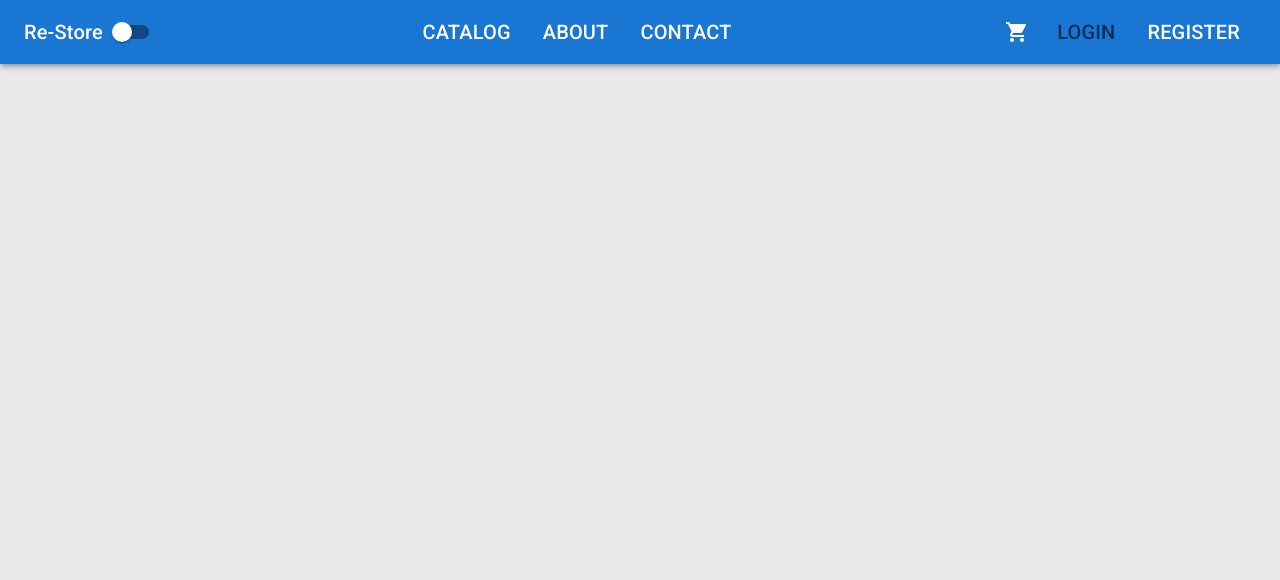
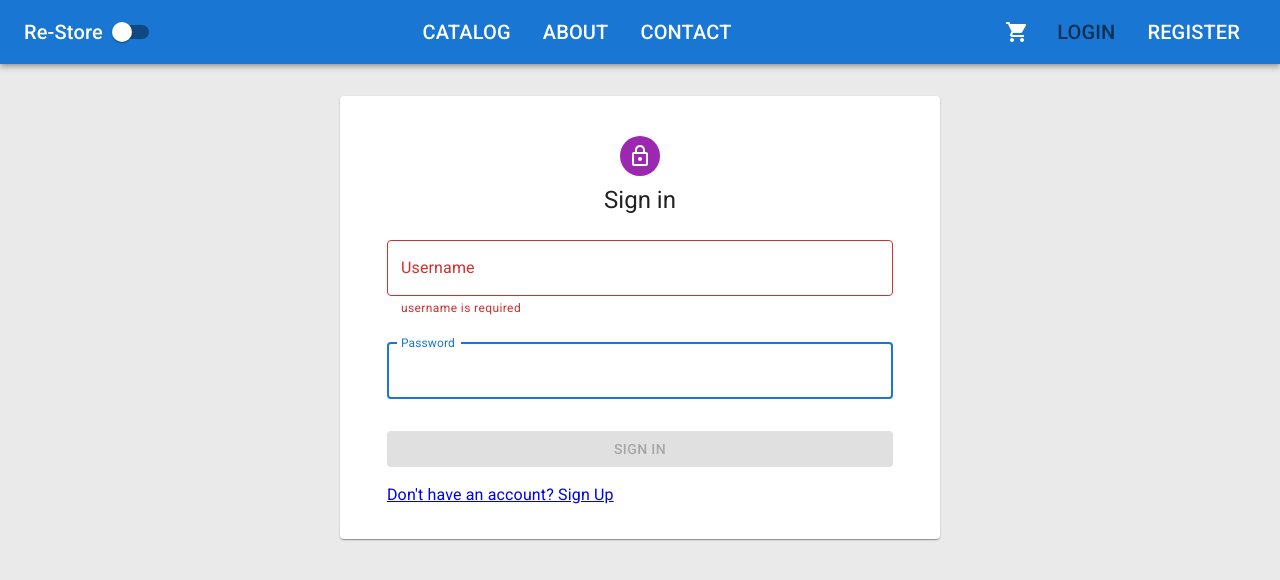
Before and after one commit to IshtiaqueNafis/Restore, a React (Create React App) app in the folder client/: page /login in a window 1280 px wide. Shown: the top 580 px of the page. Built offline with nearby package versions, Linux system fonts and the light colour scheme.

Commit message:
added react redux forms to handle forms login

```diff
--- a/client/package.json
+++ b/client/package.json
@@ -22,6 +22,7 @@
     "history": "^4.10.1",
     "react": "^18.1.0",
     "react-dom": "^18.1.0",
+    "react-hook-form": "^7.32.0",
     "react-redux": "^8.0.2",
     "react-router-dom": "^5.2.0",
     "react-scripts": "5.0.1",
--- a/client/src/features/account/LogIn.tsx
+++ b/client/src/features/account/LogIn.tsx
@@ -1,11 +1,93 @@
-import React from 'react';
+import * as React from 'react';
+import Avatar from '@mui/material/Avatar';
+import Button from '@mui/material/Button';
+import CssBaseline from '@mui/material/CssBaseline';
+import TextField from '@mui/material/TextField';
+import FormControlLabel from '@mui/material/FormControlLabel';
+import Checkbox from '@mui/material/Checkbox';
+import Grid from '@mui/material/Grid';
+import Box from '@mui/material/Box';
+import LockOutlinedIcon from '@mui/icons-material/LockOutlined';
+import Typography from '@mui/material/Typography';
+import Container from '@mui/material/Container';
+import {createTheme, ThemeProvider} from '@mui/material/styles';
+import {Paper} from "@mui/material";
+import {Link} from "react-router-dom";
+import {FieldValues, useForm} from "react-hook-form";
+import agent from "../../app/api/agent";
+import {LoadingButton} from "@mui/lab";
+
+
+const theme = createTheme();
+
 
 const LogIn = () => {
+    const {register, handleSubmit, formState: {isSubmitting, errors, isValid}} = useForm({
+        mode: 'onTouched'
+    })
+
+    async function submitForm(data: FieldValues) {
+        try {
+            await agent.Account.login(data);
+
+        } catch (e) {
+            console.log(e);
+        }
+    }
+
     return (
-        <div>
+        <ThemeProvider theme={theme}>
+            <Container component={Paper} maxWidth="sm"
+                       sx={{display: 'flex', flexDirection: 'column', alignItems: 'center', p: 4}}>
 
-        </div>
+                <Avatar sx={{m: 1, bgcolor: 'secondary.main'}}>
+                    <LockOutlinedIcon/>
+                </Avatar>
+                <Typography component="h1" variant="h5">
+                    Sign in
+                </Typography>
+                <Box component="form" onSubmit={handleSubmit(submitForm)} noValidate sx={{mt: 1}}>
+                    <TextField
+                        margin="normal"
+                        fullWidth
+                        label="Username"
+                        autoFocus
+                        {...register('username', {required: 'username is required'})}
+                        error={!!errors.username}
+                        helperText={errors?.username?.message}
+                    />
+                    <TextField
+                        margin="normal"
+                        fullWidth
+                        label="Password"
+                        autoFocus
+                        {...register('password', {required: 'Password is required'})}
+                        error={!!errors.password}
+                        helperText={errors?.password?.message}
+                    />
+
+                    <LoadingButton loading={isSubmitting}
+                                   disabled={!isValid}
+                                   type="submit"
+                                   fullWidth
+                                   variant="contained"
+                                   sx={{mt: 3, mb: 2}}
+                    >
+                        Sign In
+                    </LoadingButton>
+                    <Grid container>
+
+                        <Grid item>
+                            <Link to={"/register"}>
+                                {"Don't have an account? Sign Up"}
+                            </Link>
+                        </Grid>
+                    </Grid>
+                </Box>
+
+
+            </Container>
+        </ThemeProvider>
     );
 };
-
 export default LogIn;
```
Also changed, not shown: 2 other files (tests, documents, lock files or other folders).
